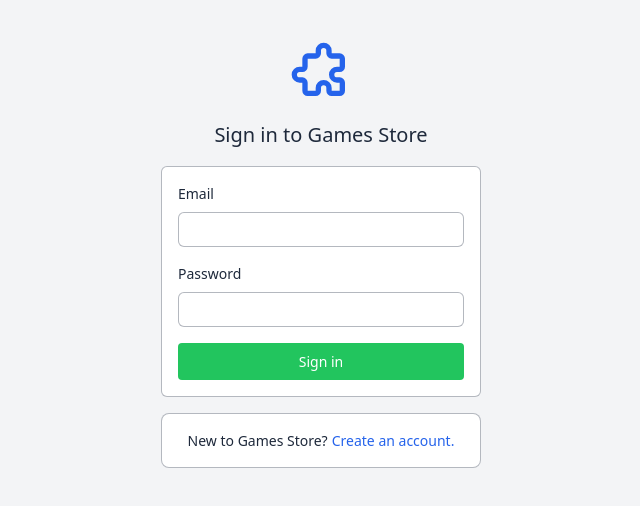
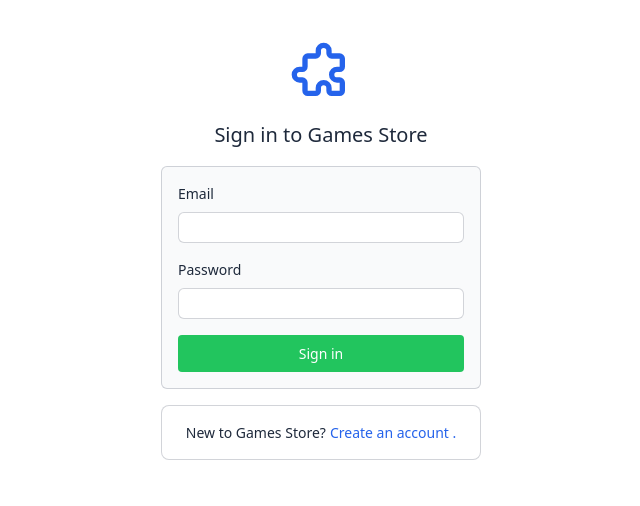
Before and after one commit to Friendly-neighborhood-development/Fnd_games_store, a React (Create React App) app in the folder client/: page /login in a window 1280 px wide. Shown: the top 506 px of the page, without its empty margins (319-959 px from the left). Built offline with nearby package versions, Linux system fonts and the light colour scheme.

Commit message:
small design fix

```diff
--- a/client/src/components/GameCard.tsx
+++ b/client/src/components/GameCard.tsx
@@ -4,7 +4,6 @@ import {Link} from "react-router-dom";
 
 
 const GameCard: FC<game> = memo(({name, description, base64Image, price, discount}) => {
-    const highlightAfterClass = "after:content-[''] after:block after:absolute after:z-10 after:top-0 after:w-56 after:h-full after:bg-gray-300/30"
     return (
         <Link to={`/games/${name}`}
               className={"flex z-0 w-60 flex-wrap mr-2 lg:mr-0 lg:w-56 mb-4 bg-white dark:bg-slate-800/50 justify-between rounded-sm after:con "}>
@@ -22,14 +21,13 @@ const GameCard: FC<game> = memo(({name, description, base64Image, price, discoun
                                     className={"flex items-center p-2 bg-blue-600 dark:bg-sky-300/[0.15] text-white dark:text-sky-400 rounded-md text-xs"}>-{discount}%</span>
                                 <div className={"ml-1 flex-wrap flex justify-end items-center"}>
                                     <div className={"line-through text-slate-400"}>{price} ₽</div>
-                                    <div className={"ml-1 dark:text-slate-200"}>  {+(price - price * discount / 100).toFixed(2)} ₽</div>
+                                    <div className={"ml-1 dark:text-slate-200"}>
+                                        {+(price - price * discount / 100).toFixed(2)} ₽
+                                    </div>
                                 </div>
                             </div>
                             : <div className={"dark:text-slate-200"}>{price} ₽</div>)}
                 </div>
-            </div>
-            <div className={""}>
-
             </div>
         </Link>
     );
--- a/client/src/components/UI/Input.tsx
+++ b/client/src/components/UI/Input.tsx
@@ -7,7 +7,7 @@ interface CustomInputProps {
     placeholder?: string;
     className?: string
     label?: string
-    autoComplete?: "on" | "off"
+    autoComplete?: "on" | "off" | "username"
 
 }
 
--- a/client/src/components/layouts/NotLoginLayout.tsx
+++ b/client/src/components/layouts/NotLoginLayout.tsx
@@ -6,7 +6,7 @@ interface NotLoginLayoutProps {
 
 const NotLoginLayout: FC<NotLoginLayoutProps> = ({children}) => {
     return (
-        <div className="text-slate-800 dark:text-slate-400 bg-gray-100 dark:bg-slate-900 flex">
+        <div className="text-slate-800 dark:text-slate-400 bg-white dark:bg-slate-900 flex">
             <div className="container mx-auto min-h-screen flex flex-col items-center">
                 {children}
             </div>
--- a/client/src/pages/Login.tsx
+++ b/client/src/pages/Login.tsx
@@ -19,18 +19,19 @@ const Login = () => {
                     Sign in to Games Store
                 </h1>
                 <form
-                    className={"p-4 bg-white dark:bg-slate-700/50 dark:text-slate-300 rounded-md w-full space-y-2 flex flex-col border-gray-500/50 border"}
+                    className={"p-4 bg-gray-50 dark:bg-slate-700/50 dark:text-slate-300 rounded-md w-full space-y-2 flex flex-col border-gray-500/30 dark:border-gray-500/50 border"}
                     onSubmit={formHandler}
                 >
                     <Input
                         type={"email"}
                         label={"Email"}
-                        className={"rounded-md py-1.5 my-2 border-gray-500/50 border dark:bg-slate-900"}
+                        className={"rounded-md py-1 my-2 border-gray-500/30 dark:border-gray-500/50 border dark:bg-slate-900"}
+                        autoComplete={"username"}
                     />
                     <Input
                         type={"password"}
                         label={"Password"}
-                        className={"rounded-md py-1.5 my-2 border-gray-500/50 border dark:bg-slate-900"}
+                        className={"rounded-md py-1 my-2 border-gray-500/30 dark:border-gray-500/50 border dark:bg-slate-900"}
                     />
                     <Button
                         className={"bg-green-500 dark:bg-green-700 hover:bg-green-600 dark:hover:bg-green-600 w-full text-white"}
@@ -40,10 +41,10 @@ const Login = () => {
                         Sign in
                     </Button>
                 </form>
-                <div className={"text-sm bg-white dark:bg-transparent p-4 rounded-lg border border-gray-500/50 dark:border-gray-500/50 w-full mt-4 flex justify-center"}>
+                <div className={"text-sm bg-white dark:bg-transparent p-4 rounded-lg border border-gray-500/30 dark:border-gray-500/50 w-full mt-4 flex justify-center"}>
                     <span className={"dark:text-slate-200"}>New to Games Store?</span>
                     <Link to={"/register"} className={"ml-1 text-blue-600 dark:text-sky-500"}>
-                        Create an account.
+                        Create an account .
                     </Link>
                 </div>
             </div>
```
